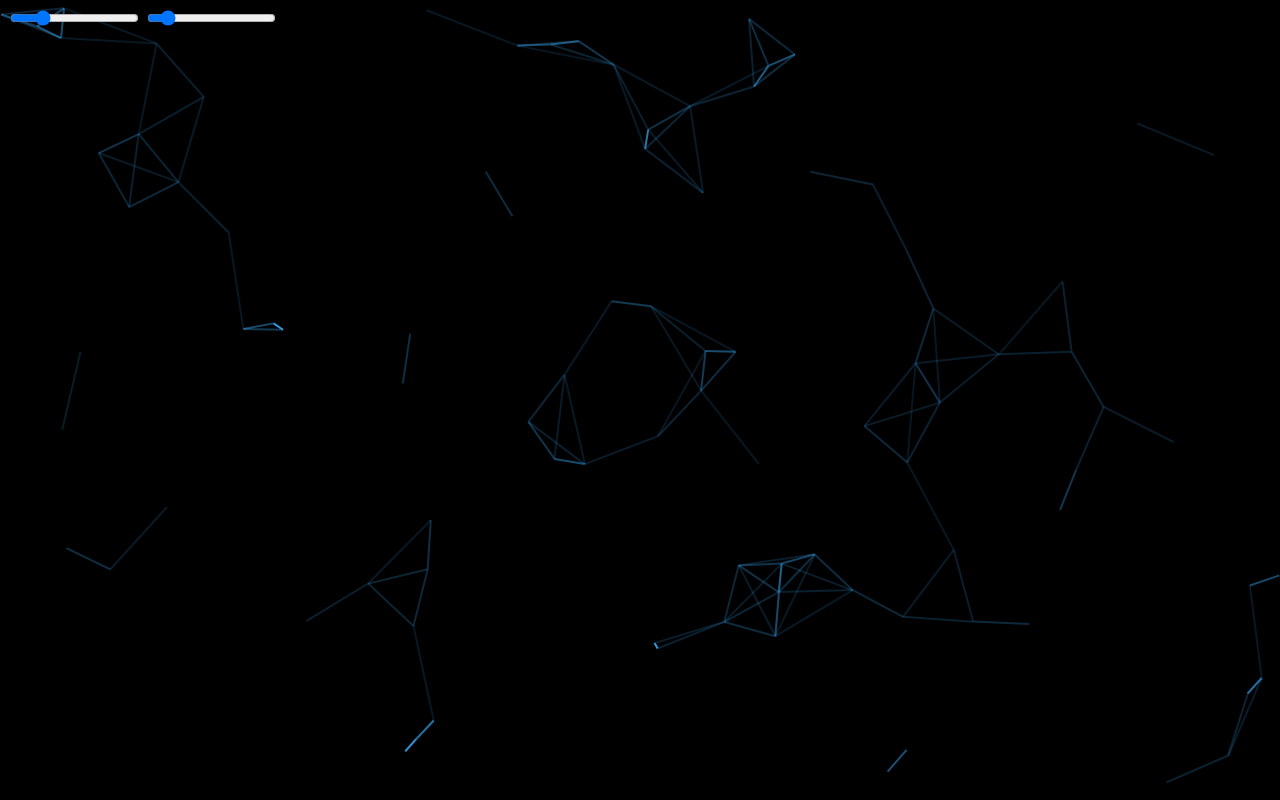
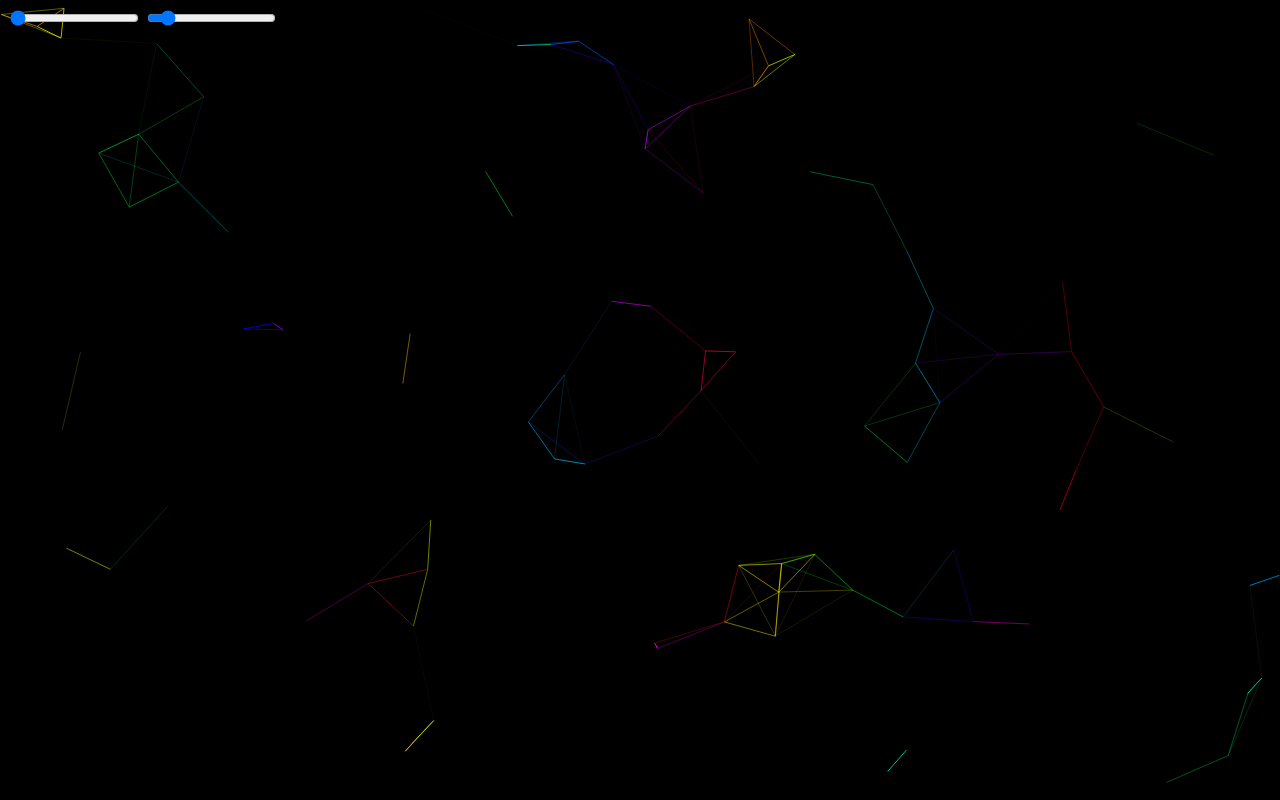
Before and after one commit to coltonb/Demos, a plain HTML site: page points/points.html in a window 1280 px wide. Drawn offline with Linux system fonts and the light colour scheme; animation ran at ten frames a second.

Commit message:
prettified

```diff
--- a/points/main.js
+++ b/points/main.js
@@ -1,21 +1,20 @@
-var canvas = document.getElementById("canvas");
-var ctx = canvas.getContext("2d");
+var canvas = document.getElementById('canvas');
+var ctx = canvas.getContext('2d');
 
-var minSlider = document.getElementById("min");
-var maxSlider = document.getElementById("max");
+var widthSlider = document.getElementById('width');
+var maxSlider = document.getElementById('max');
 
-var MIN_DIST = 15;
+var LINE_WIDTH = 1;
 var MAX_DIST = 100;
 
-minSlider.value = MIN_DIST;
+widthSlider.value = LINE_WIDTH;
 maxSlider.value = MAX_DIST;
 
 var points = [];
 
 const POINT_NUM = 100;
 const POINT_MAX_SPEED = .005;
-const LINE_COLOR = "#3498db";
-const MOUSE_COLOR = "#2ecc71";
+const MOUSE_COLOR = '#ffffff';
 
 canvas.width = window.innerWidth;
 canvas.height = window.innerHeight;
@@ -24,29 +23,28 @@ var mouseX, mouseY;
 
 // Create POINT_NUM points
 for (var i = 0; i < POINT_NUM; i++) {
-    points.push([Math.random()*canvas.width, Math.random()*canvas.height, Math.random()*POINT_MAX_SPEED*2 - POINT_MAX_SPEED, Math.random()*POINT_MAX_SPEED*2 - POINT_MAX_SPEED]);
+    points.push([Math.random()*canvas.width, Math.random()*canvas.height,
+                 Math.random()*POINT_MAX_SPEED*2 - POINT_MAX_SPEED,
+                 Math.random()*POINT_MAX_SPEED*2 - POINT_MAX_SPEED]);
 }
 
 // Draws lines from point to point and moves the points as well
 function drawLines() {
+    ctx.lineWidth = LINE_WIDTH;
     for (var i = 0; i < points.length; i++) {
         for (var x = i; x < points.length; x++) {
-            ctx.strokeStyle = LINE_COLOR;
+            ctx.strokeStyle = 'hsl('+points[i][0]+', 100%, 50%)';
             drawLine(points[i], points[x]);
 
             points[i][0] += points[i][2];
 
-            if (points[i][0] > canvas.width)
-                points[i][0] = 0;
-            if (points[i][0] < 0)
-                points[i][0] = canvas.width;
+            if (points[i][0] > canvas.width) points[i][0] = 0;
+            else if (points[i][0] < 0)            points[i][0] = canvas.width;
 
             points[i][1] += points[i][3];
 
-            if (points[i][1] > canvas.height)
-                points[i][1] = 0;
-            if (points[i][1] < 0)
-                points[i][1] = canvas.height;
+            if (points[i][1] > canvas.height) points[i][1] = 0;
+            else if (points[i][1] < 0)        points[i][1] = canvas.height;
         }
     }
 }
@@ -61,37 +59,34 @@ function drawToMouse() {
 
 // Generic draw line function
 function drawLine(posA, posB) {
-        var minDist = MIN_DIST;
-        var maxDist = MAX_DIST;
-        var dist =  Math.sqrt(Math.pow(posA[0] - posB[0], 2) + Math.pow(posA[1] - posB[1], 2));
-        dist = Math.max(minDist, dist);
-        if (dist > maxDist)
+        var dist =  Math.sqrt(Math.pow(posA[0] - posB[0], 2) +
+                              Math.pow(posA[1] - posB[1], 2));
+        if (dist > MAX_DIST)
             return;
-        ctx.globalAlpha = minDist / dist;
+        ctx.globalAlpha = (MAX_DIST - dist) / MAX_DIST;
         ctx.beginPath();
-        ctx.lineWidth = 2;
         ctx.moveTo(posA[0], posA[1]);
         ctx.lineTo(posB[0], posB[1]);
         ctx.stroke();
 }
 
 // Event listeners
-document.body.addEventListener("mousemove", function(e){
+document.body.addEventListener('mousemove', function(e){
     mouseX = e.pageX;
     mouseY = e.pageY;
 });
 
 // Only works sometimes? May require some hacking to fix
-window.addEventListener("resize", function(){
+window.addEventListener('resize', function(){
     canvas.width = window.innerWidth;
     canvas.hight = window.innerHeight;
 });
 
-minSlider.addEventListener("input", function(){
-    MIN_DIST = minSlider.value;
+widthSlider.addEventListener('input', function(){
+    LINE_WIDTH = widthSlider.value;
 });
 
-maxSlider.addEventListener("input", function(){
+maxSlider.addEventListener('input', function(){
     MAX_DIST = maxSlider.value;
 });
 
--- a/points/points.html
+++ b/points/points.html
@@ -3,7 +3,7 @@
     <link rel="stylesheet" type="text/css" href="main.css">
 </head>
 <body>
-    <input id="min" type="range" min="5" max="50"></input>
+    <input id="width" type="range" min="1" max="5"></input>
     <input id="max" type="range" min="50" max="500"></input>
     <canvas id="canvas"></canvas>
     <script type="text/javascript" src="main.js"></script>
```
